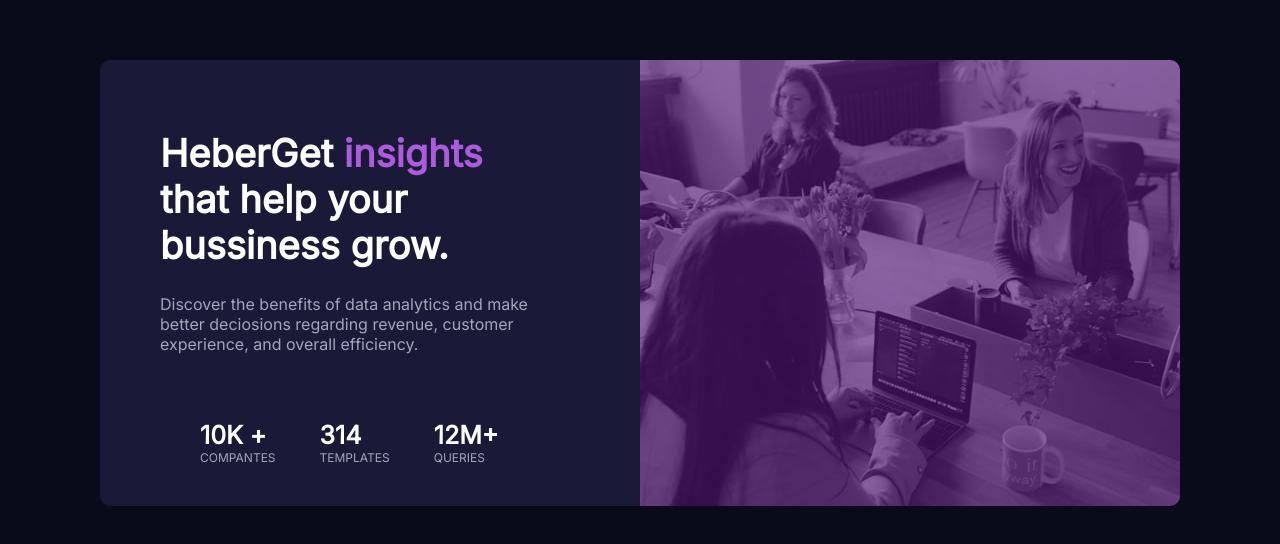
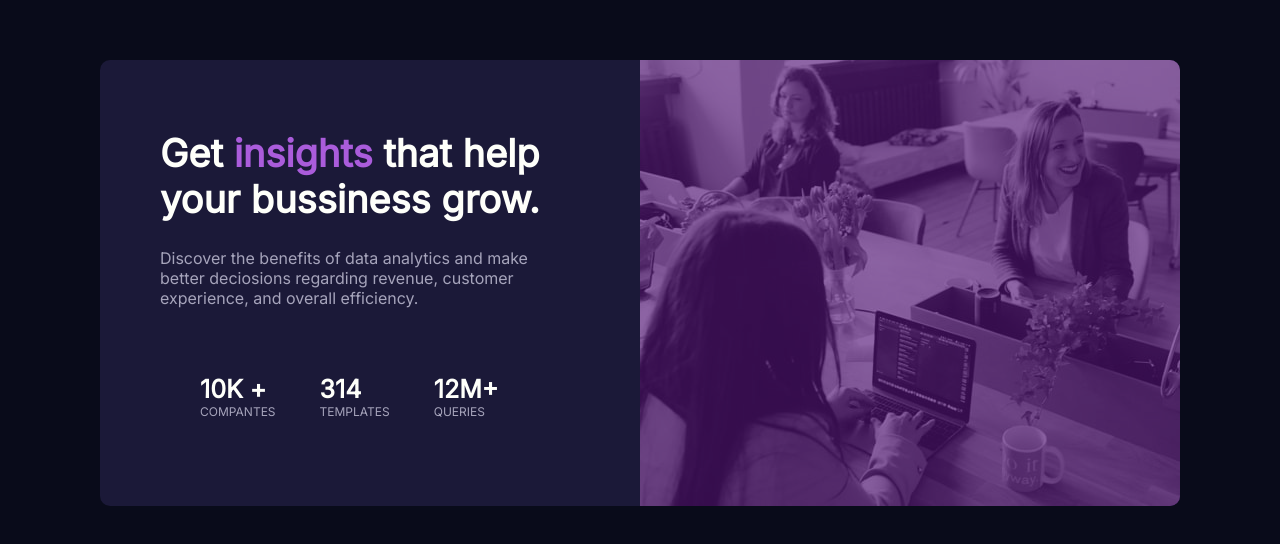
Before and after one commit to heber364/challenger-1-frontendmentor, a plain HTML site: page index.html in a window 1280 px wide. Shown: the part 140-684 px from the top of the page. Drawn offline with Linux system fonts and the light colour scheme.

Commit message:
Update index.html

```diff
--- a/index.html
+++ b/index.html
@@ -13,7 +13,7 @@
     <body>
         <main>
             <div class="lado-esquerdo">
-                <h1>HeberGet <strong>insights</strong> that help your bussiness grow.</h1>
+                <h1>Get <strong>insights</strong> that help your bussiness grow.</h1>
                 <p>Discover the benefits of data analytics and make better deciosions regarding revenue, customer experience, and overall efficiency.</p>
                 <div class="lista-informacoes">
                     <ul class="informacoes">
```
